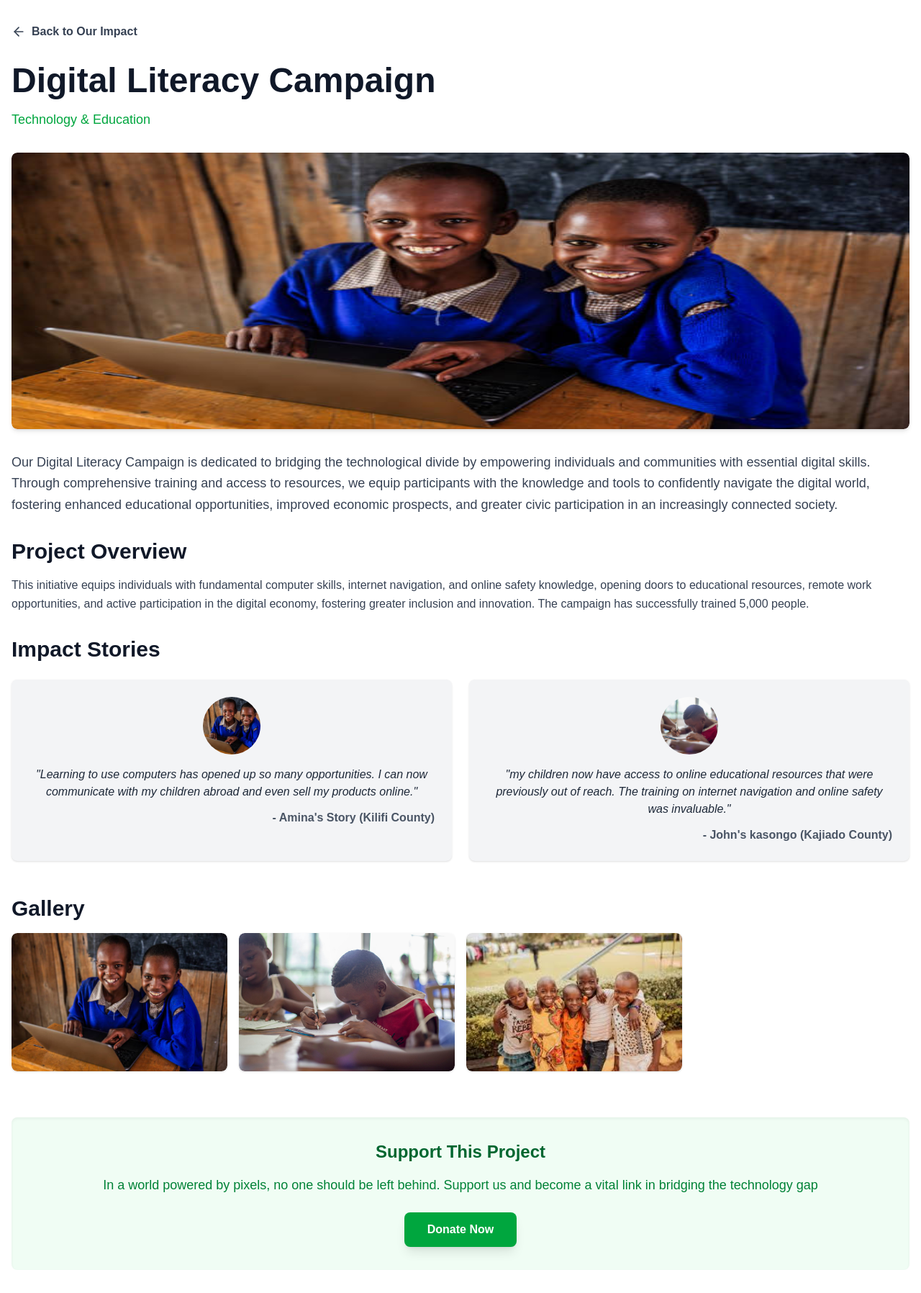
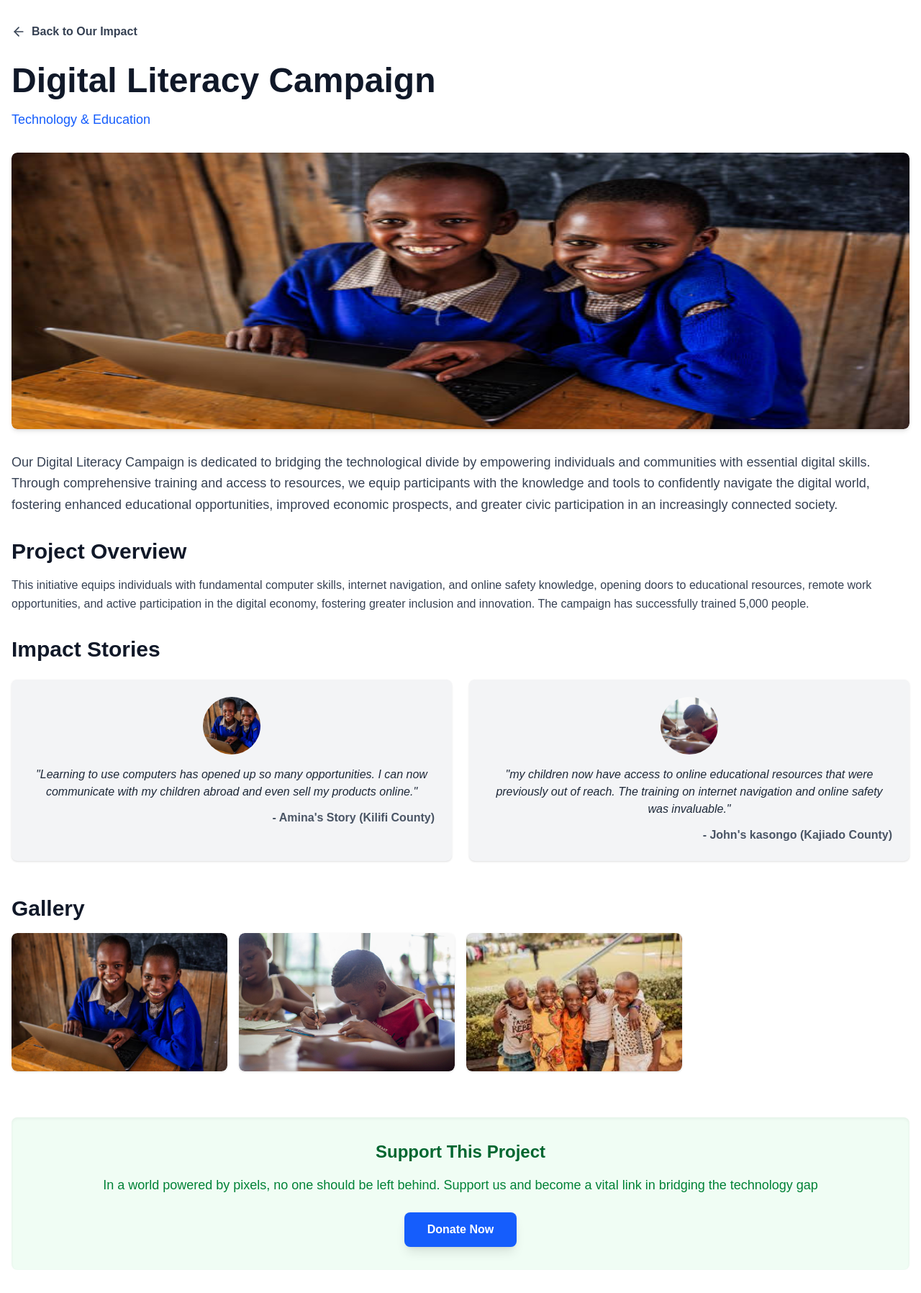
Before and after one commit to Wakanyaben254/vic-foundation, a Next.js app: page /digi in a window 1280 px wide. Shown: the whole page at 72% size. Built offline with nearby package versions, Linux system fonts and the light colour scheme.

Commit message:
change donate color

```diff
--- a/src/app/components/DigiVic.tsx
+++ b/src/app/components/DigiVic.tsx
@@ -65,7 +65,7 @@ const DigiVic: React.FC = () => {
       <h1 className="text-4xl md:text-5xl font-extrabold text-gray-900 mb-4 text-center lg:text-left">
         {projectDetails.title}
       </h1>
-      <p className="text-green-600 text-lg font-medium mb-8 text-center lg:text-left">{projectDetails.tag}</p>
+      <p className="text-blue-600 text-lg font-medium mb-8 text-center lg:text-left">{projectDetails.tag}</p>
 
       {/* Main image or hero for the project */}
       <div className="relative w-full h-80 md:h-96 rounded-lg overflow-hidden mb-8 shadow-md">
@@ -134,7 +134,7 @@ const DigiVic: React.FC = () => {
         <h3 className="text-2xl font-bold text-green-800 mb-4">Support This Project</h3>
         <p className="text-lg text-green-700 mb-6">In a world powered by pixels, no one should be left behind. Support us and become a vital link in bridging the technology gap</p>
         <Link href="/donate" passHref>
-          <button className="bg-green-600 hover:bg-green-700 text-white font-bold py-3 px-8 rounded-lg shadow-lg transition duration-300">
+          <button className="bg-blue-600 hover:bg-blue-700 text-white font-bold py-3 px-8 rounded-lg shadow-lg transition duration-300">
             Donate Now
           </button>
         </Link>
--- a/src/app/components/YutVic.tsx
+++ b/src/app/components/YutVic.tsx
@@ -65,7 +65,7 @@ const YutVic: React.FC = () => {
       <h1 className="text-4xl md:text-5xl font-extrabold text-gray-900 mb-4 text-center lg:text-left">
         {projectDetails.title}
       </h1>
-      <p className="text-green-600 text-lg font-medium mb-8 text-center lg:text-left">{projectDetails.tag}</p>
+      <p className="text-blue-600 text-lg font-medium mb-8 text-center lg:text-left">{projectDetails.tag}</p>
 
       {/* Main image or hero for the project */}
       <div className="relative w-full h-80 md:h-96 rounded-lg overflow-hidden mb-8 shadow-md">
@@ -134,7 +134,7 @@ const YutVic: React.FC = () => {
         <h3 className="text-2xl font-bold text-green-800 mb-4">Support This Project</h3>
         <p className="text-lg text-green-700 mb-6">Youth-led change. Your crucial support. Together, we can build a generation of creators, not just consumers</p>
         <Link href="/donate" passHref>
-          <button className="bg-green-600 hover:bg-green-700 text-white font-bold py-3 px-8 rounded-lg shadow-lg transition duration-300">
+          <button className="bg-blue-600 hover:bg-blue-700 text-white font-bold py-3 px-8 rounded-lg shadow-lg transition duration-300">
             Donate Now
           </button>
         </Link>
```
